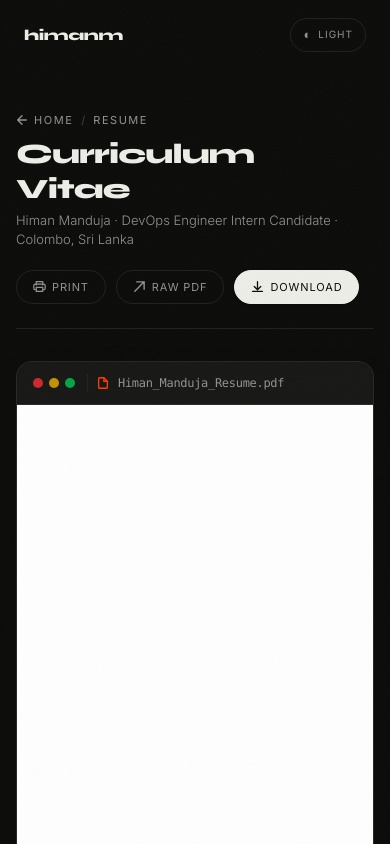
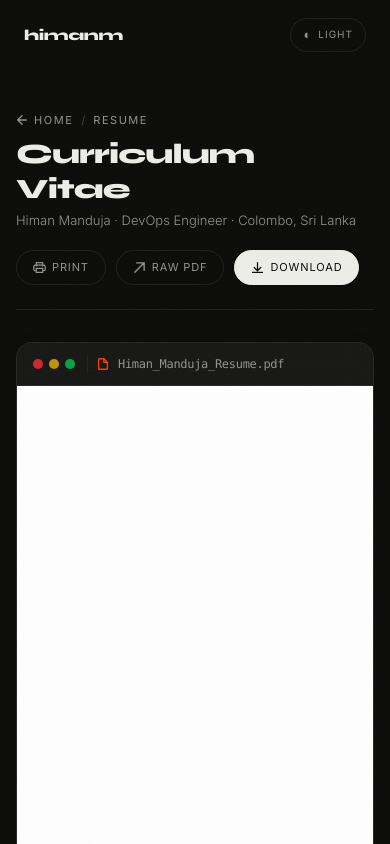
Before and after one commit to HimanM/HimanM, a Next.js app in the folder website/: page /resume in a window 390 px wide. Shown: the top 844 px of the page. Built offline with nearby package versions, Linux system fonts and the light colour scheme.

Commit message:
feat: extract profile, role, address, and bio into root profile.json

```diff
--- a/website/app/layout.tsx
+++ b/website/app/layout.tsx
@@ -3,6 +3,8 @@ import { Inter, Syne } from 'next/font/google';
 import './globals.css';
 import { Providers } from '@/components/Providers';
 import { Cursor } from '@/components/Cursor';
+
+import profileData from '@/data/profile.json';
 
 const inter = Inter({
   subsets: ['latin'],
@@ -17,14 +19,14 @@ const syne = Syne({
 export const metadata: Metadata = {
   metadataBase: new URL('https://himanm.com'),
   title: {
-    default: 'Himan Manduja · DevOps Engineer',
-    template: '%s · Himan Manduja',
+    default: `${profileData.name} · ${profileData.title}`,
+    template: `%s · ${profileData.name}`,
   },
-  description: 'DevOps Engineer candidate and Software Engineering graduate based in Colombo, Sri Lanka. Hands-on experience with Kubernetes, Terraform, Docker, AWS, Azure, Google Cloud, and CI/CD automation.',
+  description: profileData.heroDescription,
   keywords: [
-    'Himan Manduja',
+    profileData.name,
     'HimanM',
-    'DevOps Engineer',
+    profileData.title,
     'DevOps Portfolio',
     'Cloud Infrastructure',
     'Kubernetes',
@@ -36,20 +38,20 @@ export const metadata: Metadata = {
     'Google Cloud Certified Associate Cloud Engineer',
     'Platform Engineering',
     'Site Reliability',
-    'Colombo Sri Lanka',
+    profileData.location,
     'Cardiff Metropolitan University'
   ],
-  authors: [{ name: 'Himan Manduja', url: 'https://himanm.com' }],
-  creator: 'Himan Manduja',
-  publisher: 'Himan Manduja',
+  authors: [{ name: profileData.name, url: 'https://himanm.com' }],
+  creator: profileData.name,
+  publisher: profileData.name,
   alternates: {
     canonical: 'https://himanm.com',
   },
   openGraph: {
-    title: 'Himan Manduja · DevOps Engineer',
-    description: 'DevOps Engineer candidate specializing in CI/CD automation, cloud infrastructure, Docker, and Terraform.',
+    title: `${profileData.name} · ${profileData.title}`,
+    description: profileData.heroDescription,
     url: 'https://himanm.com',
-    siteName: 'Himan Manduja Portfolio',
+    siteName: `${profileData.name} Portfolio`,
     locale: 'en_US',
     type: 'website',
     images: [
@@ -57,14 +59,14 @@ export const metadata: Metadata = {
         url: '/og-image.png',
         width: 1200,
         height: 630,
-        alt: 'Himan Manduja · DevOps Engineer',
+        alt: `${profileData.name} · ${profileData.title}`,
       },
     ],
   },
   twitter: {
     card: 'summary_large_image',
-    title: 'Himan Manduja · DevOps Engineer',
-    description: 'DevOps Engineer candidate specializing in CI/CD automation, cloud infrastructure, Docker, and Terraform.',
+    title: `${profileData.name} · ${profileData.title}`,
+    description: profileData.heroDescription,
     creator: '@himanm',
     images: ['/og-image.png'],
   },
@@ -92,50 +94,35 @@ const jsonLd = {
     {
       '@type': 'Person',
       '@id': 'https://himanm.com/#person',
-      name: 'Himan Manduja',
-      givenName: 'Himan',
-      familyName: 'Manduja',
+      name: profileData.name,
+      givenName: profileData.firstName,
+      familyName: profileData.lastName,
       url: 'https://himanm.com',
-      jobTitle: 'DevOps Engineer',
+      jobTitle: profileData.title,
       alumniOf: {
         '@type': 'EducationalOrganization',
-        name: 'Cardiff Metropolitan University, UK',
+        name: profileData.education[0]?.school || 'Cardiff Metropolitan University, UK',
       },
       address: {
         '@type': 'PostalAddress',
-        addressLocality: 'Colombo',
+        addressLocality: profileData.location.split(',')[0].trim(),
         addressCountry: 'LK',
       },
-      email: 'mailto:hghimanmanduja@gmail.com',
+      email: `mailto:${profileData.email}`,
       sameAs: [
-        'https://github.com/himanm',
-        'https://linkedin.com/in/himanm',
+        profileData.socials.github,
+        profileData.socials.linkedin,
         'https://www.credly.com/users/himan',
         'https://learn.microsoft.com/api/credentials/share/en-us/HimanManduja-3121/C6C6FA5DE9DDDF86?sharingId=927B438A032C0E8E',
       ],
-      knowsAbout: [
-        'DevOps',
-        'Cloud Infrastructure',
-        'Kubernetes',
-        'Terraform',
-        'Docker',
-        'CI/CD Automation',
-        'Amazon Web Services (AWS)',
-        'Microsoft Azure',
-        'Google Cloud Platform (GCP)',
-        'GitHub Actions',
-        'Jenkins',
-        'Linux Administration',
-        'Ansible',
-        'Site Reliability Engineering'
-      ],
+      knowsAbout: profileData.skills,
     },
     {
       '@type': 'WebSite',
       '@id': 'https://himanm.com/#website',
       url: 'https://himanm.com',
-      name: 'Himan Manduja Portfolio',
-      description: 'DevOps Engineer and Software Engineering graduate portfolio.',
+      name: `${profileData.name} Portfolio`,
+      description: profileData.heroDescription,
       publisher: {
         '@id': 'https://himanm.com/#person',
       },
--- a/website/app/resume/page.tsx
+++ b/website/app/resume/page.tsx
@@ -1,15 +1,16 @@
 import type { Metadata } from 'next';
 import { Navbar } from '@/components/Navbar';
 import { ResumeViewer } from '@/components/ResumeViewer';
+import profileData from '@/data/profile.json';
 
 export const metadata: Metadata = {
-  title: 'Resume | Himan Manduja - DevOps Engineer',
-  description: 'View and download the resume of Himan Manduja, Software Engineering graduate and DevOps Engineer specializing in Kubernetes, Terraform, Cloud Infrastructure, and CI/CD.',
+  title: `Resume | ${profileData.name} - ${profileData.title}`,
+  description: `View and download the resume of ${profileData.name}, ${profileData.title} based in ${profileData.location}. ${profileData.heroDescription}`,
   openGraph: {
-    title: 'Himan Manduja - Resume & Curriculum Vitae',
-    description: 'DevOps Engineer Intern candidate with hands-on experience in CI/CD automation, cloud infrastructure, Docker, and Terraform.',
+    title: `${profileData.name} - Resume & Curriculum Vitae`,
+    description: profileData.heroDescription,
     url: 'https://himanm.com/resume',
-    siteName: 'Himan Manduja',
+    siteName: profileData.name,
     type: 'profile',
   },
   alternates: {
--- a/website/components/About.tsx
+++ b/website/components/About.tsx
@@ -3,6 +3,8 @@
 import { useState } from 'react';
 import { motion, AnimatePresence } from 'motion/react';
 import certificationsData from '@/data/certifications.json';
+
+import profileData from '@/data/profile.json';
 
 interface Certification {
   title: string;
@@ -17,14 +19,8 @@ export function About() {
   const PREVIEW_COUNT = 4;
   const visibleCertifications = showAllCerts ? certifications : certifications.slice(0, PREVIEW_COUNT);
 
-  const education = [
-    { school: 'Cardiff Metropolitan University, UK', degree: 'BSc (Hons) Software Engineering (First Class)', year: '2026' },
-    { school: 'Cardiff Metropolitan University, UK', degree: 'Diploma in Computer Science & Software Engineering', year: '2024' },
-  ];
-
-  const skills = [
-    "AWS (EKS, ECS, EC2)", "Terraform", "Ansible", "Kubernetes", "Docker", "Istio", "ArgoCD", "Helm", "GitHub Actions", "Jenkins", "Python", "JavaScript/React", "Java", "SQL"
-  ];
+  const education = profileData.education;
+  const skills = profileData.skills;
 
   return (
     <section id="about" className="py-[80px] md:py-[120px] px-6 md:px-11">
@@ -39,33 +35,18 @@ export function About() {
 
       <div className="grid grid-cols-1 md:grid-cols-[1.1fr_0.9fr] gap-12 md:gap-20 mt-12 md:mt-20 items-start">
         <div className="flex flex-col gap-6">
+          {profileData.bio.map((paragraph, idx) => (
             <motion.p
+              key={idx}
               className="text-[clamp(17px,1.7vw,22px)] leading-[1.62] font-light text-muted"
               initial={{ opacity: 0, y: 20 }}
               whileInView={{ opacity: 1, y: 0 }}
               viewport={{ once: true }}
-            transition={{ duration: 0.65, ease: "easeOut" }}
+              transition={{ duration: 0.65, delay: idx * 0.08, ease: "easeOut" }}
             >
-            <strong className="font-light text-fg">DevOps Engineer Intern candidate</strong> with hands-on experience in CI/CD automation, cloud infrastructure, Docker, and Infrastructure as Code (Terraform).
+              {paragraph}
             </motion.p>
-          <motion.p
-            className="text-[clamp(17px,1.7vw,22px)] leading-[1.62] font-light text-muted"
-            initial={{ opacity: 0, y: 20 }}
-            whileInView={{ opacity: 1, y: 0 }}
-            viewport={{ once: true }}
-            transition={{ duration: 0.65, delay: 0.08, ease: "easeOut" }}
-          >
-            I am currently expanding my knowledge in <strong className="font-light text-fg">Kubernetes fundamentals</strong>, getting practical exposure through personal projects and certifications.
-          </motion.p>
-          <motion.p
-            className="text-[clamp(17px,1.7vw,22px)] leading-[1.62] font-light text-muted"
-            initial={{ opacity: 0, y: 20 }}
-            whileInView={{ opacity: 1, y: 0 }}
-            viewport={{ once: true }}
-            transition={{ duration: 0.65, delay: 0.16, ease: "easeOut" }}
-          >
-            With a background in Software Engineering, I bring a strong interest in <strong className="font-light text-fg">cloud-native technologies and DevOps practices</strong>, focused on bridging the gap between development and operations.
-          </motion.p>
+          ))}
 
           <motion.a
             href="/resume"
--- a/website/components/Contact.tsx
+++ b/website/components/Contact.tsx
@@ -2,12 +2,13 @@
 
 import { motion } from 'motion/react';
 import { useState } from 'react';
+import profileData from '@/data/profile.json';
 
 export function Contact() {
   const [copied, setCopied] = useState(false);
 
   const handleCopy = () => {
-    navigator.clipboard.writeText('hghimanmanduja@gmail.com').then(() => {
+    navigator.clipboard.writeText(profileData.email).then(() => {
       setCopied(true);
       setTimeout(() => setCopied(false), 2000);
     });
@@ -38,7 +39,7 @@ export function Contact() {
             transition={{ duration: 0.9, delay: 0.12, ease: "easeOut" }}
           >
             <a
-              href="mailto:hghimanmanduja@gmail.com"
+              href={`mailto:${profileData.email}`}
               className="relative inline-block transition-colors duration-300 hover:text-accent group"
               data-cursor="hi"
             >
@@ -61,7 +62,7 @@ export function Contact() {
       >
         <div className="flex flex-col">
           <div className="flex items-center gap-2 group">
-            <p className="text-[13px] text-muted leading-[1.7]">hghimanmanduja@gmail.com</p>
+            <p className="text-[13px] text-muted leading-[1.7]">{profileData.email}</p>
             <button
               onClick={handleCopy}
               className={`inline-flex items-center justify-center bg-transparent border-none p-0.5 text-muted transition-all duration-200 cursor-none hover:text-fg opacity-0 group-hover:opacity-100 ${copied ? '!text-[#00C96B] !opacity-100' : ''}`}
@@ -79,24 +80,24 @@ export function Contact() {
               )}
             </button>
           </div>
-          <p className="text-[13px] text-muted leading-[1.7]">Colombo, Sri Lanka</p>
+          <p className="text-[13px] text-muted leading-[1.7]">{profileData.location}</p>
         </div>
 
         <div className="flex flex-wrap gap-6 mt-4 md:mt-0">
-          <a href="mailto:hghimanmanduja@gmail.com" className="text-[11px] tracking-[0.1em] uppercase text-muted hover:text-fg transition-colors duration-300" data-cursor="hi">
+          <a href={`mailto:${profileData.email}`} className="text-[11px] tracking-[0.1em] uppercase text-muted hover:text-fg transition-colors duration-300" data-cursor="hi">
             Email
           </a>
-          <a href="https://linkedin.com/in/himanm" target="_blank" rel="noopener noreferrer" className="text-[11px] tracking-[0.1em] uppercase text-muted hover:text-fg transition-colors duration-300" data-cursor="hi">
+          <a href={profileData.socials.linkedin} target="_blank" rel="noopener noreferrer" className="text-[11px] tracking-[0.1em] uppercase text-muted hover:text-fg transition-colors duration-300" data-cursor="hi">
             LinkedIn
           </a>
-          <a href="https://github.com/himanm" target="_blank" rel="noopener noreferrer" className="text-[11px] tracking-[0.1em] uppercase text-muted hover:text-fg transition-colors duration-300" data-cursor="hi">
+          <a href={profileData.socials.github} target="_blank" rel="noopener noreferrer" className="text-[11px] tracking-[0.1em] uppercase text-muted hover:text-fg transition-colors duration-300" data-cursor="hi">
             GitHub
           </a>
         </div>
       </motion.div>
 
       <p className="text-[11px] text-muted mt-8 text-center pt-8 border-t border-border">
-        © 2026 Himan Manduja · DevOps Engineer
+        © 2026 {profileData.name} · {profileData.title}
       </p>
     </section>
   );
--- a/website/components/Hero.tsx
+++ b/website/components/Hero.tsx
@@ -1,6 +1,7 @@
 'use client';
 
 import { motion } from 'motion/react';
+import profileData from '@/data/profile.json';
 
 export function Hero() {
   return (
@@ -14,7 +15,7 @@ export function Hero() {
           animate={{ y: 0 }}
           transition={{ duration: 0.75, delay: 0.5, ease: "easeOut" }}
         >
-          Software Engineering Grad · DevOps Enthusiast
+          {profileData.tagline}
         </motion.span>
       </motion.p>
 
@@ -26,7 +27,7 @@ export function Hero() {
             animate={{ y: 0 }}
             transition={{ duration: 1.05, ease: "easeOut", delay: 0.05 }}
           >
-            Himan
+            {profileData.firstName}
           </motion.span>
         </span>
         <span className="block overflow-hidden relative pb-[0.2em] -mb-[0.2em]">
@@ -36,7 +37,7 @@ export function Hero() {
             animate={{ y: 0 }}
             transition={{ duration: 1.05, ease: "easeOut", delay: 0.15 }}
           >
-            Manduja
+            {profileData.lastName}
           </motion.span>
         </span>
       </h1>
@@ -48,7 +49,7 @@ export function Hero() {
           animate={{ opacity: 1, y: 0 }}
           transition={{ duration: 0.75, delay: 0.65, ease: "easeOut" }}
         >
-          Recent software engineering graduate with hands-on experience in CI/CD automation, cloud infrastructure, and Kubernetes. Based in Colombo, Sri Lanka, looking for DevOps internships.
+          {profileData.heroDescription}
         </motion.p>
 
         <div className="flex flex-col items-start md:items-end gap-2.5">
@@ -59,7 +60,7 @@ export function Hero() {
             transition={{ duration: 0.55, delay: 0.75, ease: "easeOut" }}
           >
             <span className="pill-dot" />
-            Looking for internships
+            {profileData.status}
           </motion.div>
 
           <motion.div
@@ -68,7 +69,7 @@ export function Hero() {
             animate={{ opacity: 1, x: 0 }}
             transition={{ duration: 0.55, delay: 0.85, ease: "easeOut" }}
           >
-            Colombo, Sri Lanka
+            {profileData.location}
           </motion.div>
         </div>
       </div>
--- a/website/components/ResumeViewer.tsx
+++ b/website/components/ResumeViewer.tsx
@@ -3,6 +3,7 @@
 import { useState } from 'react';
 import Link from 'next/link';
 import { motion } from 'motion/react';
+import profileData from '@/data/profile.json';
 
 export function ResumeViewer() {
   const [isFullscreen, setIsFullscreen] = useState(false);
@@ -42,7 +43,7 @@ export function ResumeViewer() {
             Curriculum Vitae
           </h1>
           <p className="text-muted text-[13px] mt-1 font-light">
-            Himan Manduja · DevOps Engineer Intern Candidate · Colombo, Sri Lanka
+            {profileData.name} · {profileData.title} · {profileData.location}
           </p>
         </div>
 
--- /dev/null
+++ b/website/data/profile.json
@@ -0,0 +1,49 @@
+{
+  "name": "Himan Manduja",
+  "firstName": "Himan",
+  "lastName": "Manduja",
+  "title": "DevOps Engineer",
+  "tagline": "Software Engineering Grad · DevOps Enthusiast",
+  "status": "Looking for internships",
+  "location": "Colombo, Sri Lanka",
+  "email": "hghimanmanduja@gmail.com",
+  "heroDescription": "Recent software engineering graduate with hands-on experience in CI/CD automation, cloud infrastructure, and Kubernetes. Based in Colombo, Sri Lanka, looking for DevOps internships.",
+  "bio": [
+    "DevOps Engineer Intern candidate with hands-on experience in CI/CD automation, cloud infrastructure, Docker, and Infrastructure as Code (Terraform).",
+    "I am currently expanding my knowledge in Kubernetes fundamentals, getting practical exposure through personal projects and certifications.",
+    "With a background in Software Engineering, I bring a strong interest in cloud-native technologies and DevOps practices, focused on bridging the gap between development and operations."
+  ],
+  "socials": {
+    "email": "hghimanmanduja@gmail.com",
+    "linkedin": "https://linkedin.com/in/himanm",
+    "github": "https://github.com/himanm"
+  },
+  "education": [
+    {
+      "school": "Cardiff Metropolitan University, UK",
+      "degree": "BSc (Hons) Software Engineering (First Class)",
+      "year": "2026"
+    },
+    {
+      "school": "Cardiff Metropolitan University, UK",
+      "degree": "Diploma in Computer Science & Software Engineering",
+      "year": "2024"
+    }
+  ],
+  "skills": [
+    "AWS (EKS, ECS, EC2)",
+    "Terraform",
+    "Ansible",
+    "Kubernetes",
+    "Docker",
+    "Istio",
+    "ArgoCD",
+    "Helm",
+    "GitHub Actions",
+    "Jenkins",
+    "Python",
+    "JavaScript/React",
+    "Java",
+    "SQL"
+  ]
+}
--- a/website/package.json
+++ b/website/package.json
@@ -3,7 +3,7 @@
   "version": "0.1.0",
   "private": true,
   "scripts": {
-    "sync-data": "node -e \"const fs = require('fs'); const path = require('path'); const rootCert = path.resolve('..', 'certifications.json'); const dest = path.resolve('data', 'certifications.json'); if (fs.existsSync(rootCert)) { fs.copyFileSync(rootCert, dest); console.log('Synced certifications.json from root'); }\"",
+    "sync-data": "node -e \"const fs = require('fs'); const path = require('path'); for (const f of ['certifications.json', 'profile.json']) { const src = path.resolve('..', f); const dest = path.resolve('data', f); if (fs.existsSync(src)) { fs.copyFileSync(src, dest); console.log('Synced ' + f + ' from root'); } }\"",
     "predev": "npm run sync-data",
     "prebuild": "npm run sync-data",
     "dev": "next dev",
```
Also changed, not shown: 1 other file (tests, documents, lock files or other folders). Lines whose indentation alone changed are shown as unchanged.
